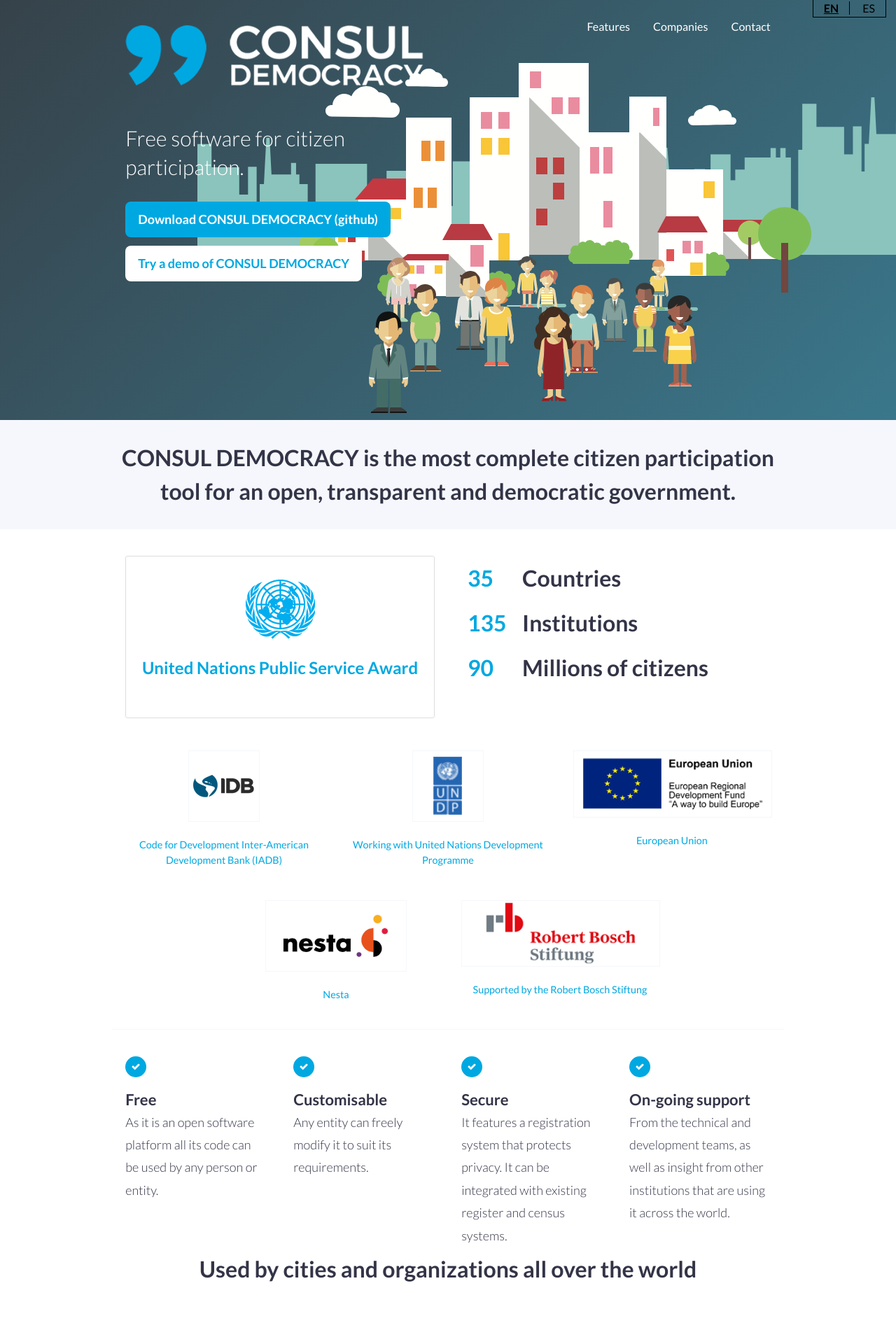
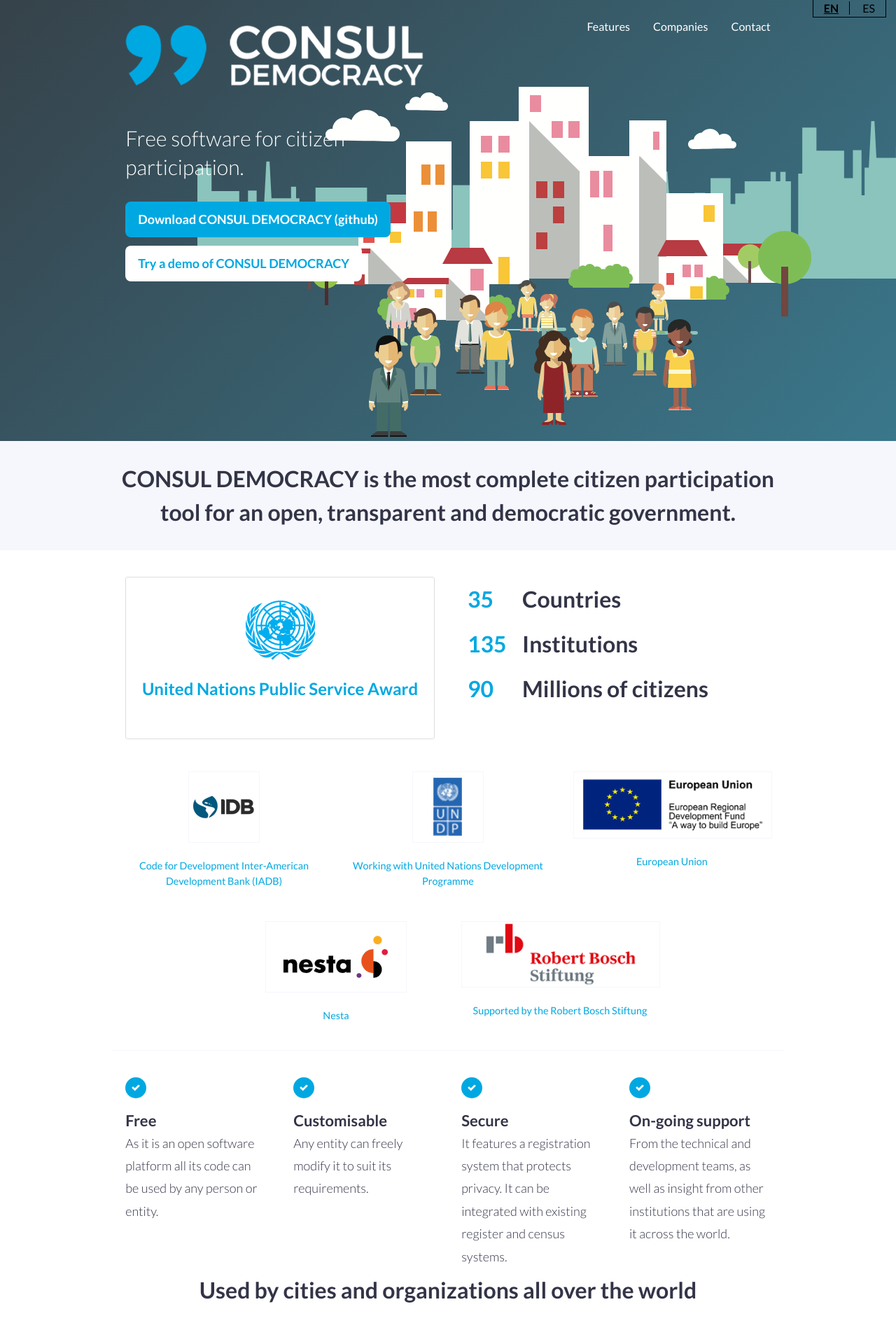
Before and after one commit to consuldemocracy/website, a Jekyll site: the page built from en/index.html, in a window 1280 px wide. Shown: the top 1920 px of the page at 70% size. Built offline with Jekyll 4.4.1, drawn with Linux system fonts in a browser that asks for light colours; grey boxes are pictures that could not be loaded.

Commit message:
Adjust the header minimum height and background image position on large screens
To reduce overlap between header elements and the
background image.

```diff
--- a/_sass/_consul.scss
+++ b/_sass/_consul.scss
@@ -144,7 +144,8 @@
     background: url("../img/home/city.svg"), -webkit-linear-gradient(-45deg, #36424a 0%,#3a778b 100%);
     background: url("../img/home/city.svg"), linear-gradient(135deg, #36424a 0%,#3a778b 100%);
     background-repeat: no-repeat;
-    background-position: 100% 90%;
+    background-position: 100% 95%;
+    min-height: $line-height * 21;
   }
 
   h1 {
```
